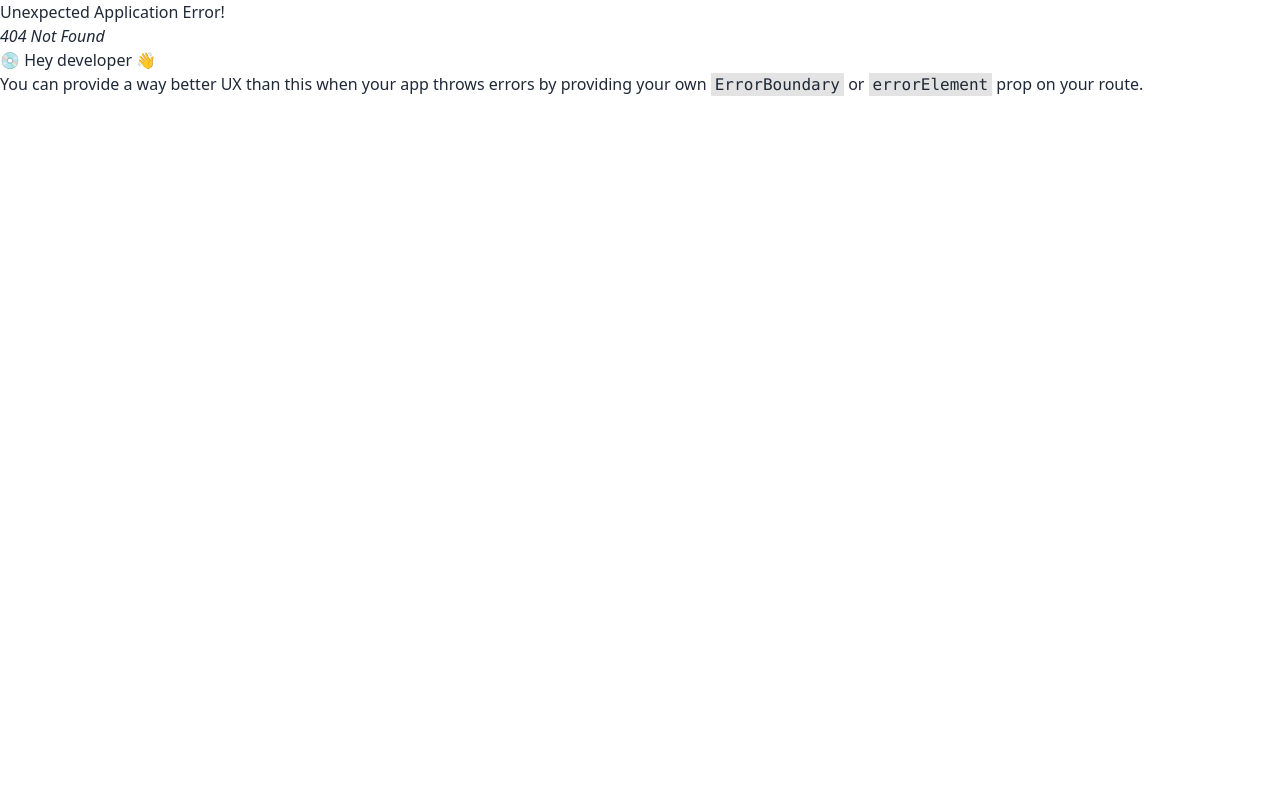
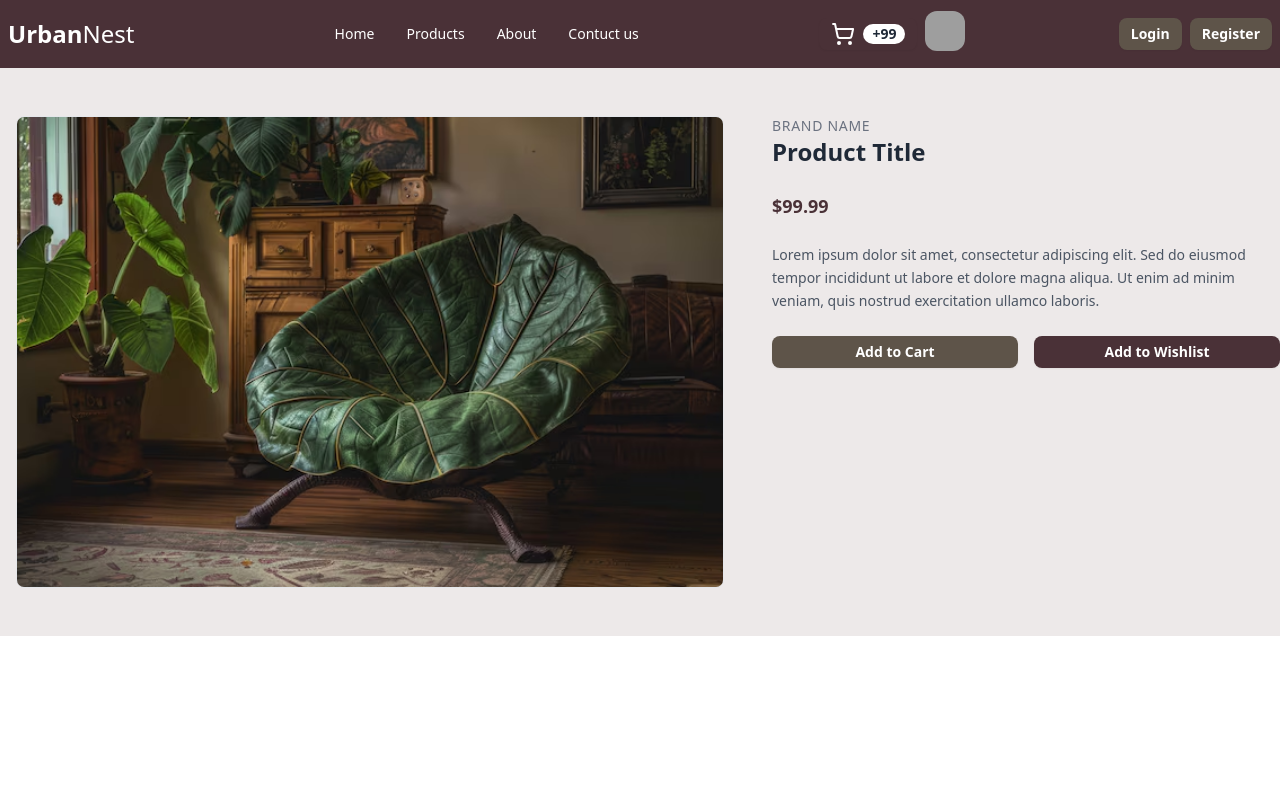
Before and after one commit to ahmed-jobayer/urban-nest-client, a React (Vite) app: page /product-details in a window 1280 px wide. Before the commit this address had no page. Shown: the top 800 px of the page. Built offline with nearby package versions, Linux system fonts and the light colour scheme; grey boxes are pictures that could not be loaded.

Commit message:
product details page design completed

```diff
--- a/src/components/Footer.jsx
+++ b/src/components/Footer.jsx
@@ -3,7 +3,7 @@ import { FiFacebook, FiYoutube } from "react-icons/fi";
 
 const Footer = () => {
   return (
-    <footer className="footer container mx-auto text-neutral-content p-10 max-w-5xl">
+    <footer className="footer container mx-auto text-neutral-content p-10 max-w-5xl mt-2">
       <aside className="flex items-center">
         <img className="w-1/12 rounded-lg" src="/public/logo.png" />
         <div>
--- a/src/components/GoogleLogin.jsx
+++ b/src/components/GoogleLogin.jsx
@@ -1,10 +1,29 @@
+import { FaGoogle } from "react-icons/fa6";
+import { useNavigate } from "react-router-dom";
 
 const GoogleLogin = () => {
-    return (
-        <div>
+  //   const { GoogleLogin } = useAuth();
+  const navigate = useNavigate();
 
-        </div>
-    );
+  const handleGoogleLogin = () => {
+    GoogleLogin().then(() => {
+      navigate("/");
+    });
+  };
+
+  return (
+    <div className="mt-6">
+      <div className="divider">OR</div>
+      <div className="flex justify-center">
+        <button
+          onClick={handleGoogleLogin}
+          className="btn btn-sm text-white bg-[#5E5449] hover:bg-[#4A3137] border-none w-full"
+        >
+          <FaGoogle className="text-xl" /> Google
+        </button>
+      </div>
+    </div>
+  );
 };
 
 export default GoogleLogin;
--- a/src/components/Navbar.jsx
+++ b/src/components/Navbar.jsx
@@ -1,4 +1,4 @@
-import {  NavLink } from "react-router-dom";
+import {  Link, NavLink } from "react-router-dom";
 import UserDropdown from "./UserDropdown";
 import { RiMenu2Fill } from "react-icons/ri";
 import { LuShoppingCart } from "react-icons/lu";
@@ -35,7 +35,7 @@ const Navbar = () => {
             {pages}
           </ul>
         </div>
-        <h2 className=" text-2xl"><span className="font-bold">Urban</span>Nest</h2>
+        <Link to='/'><h2 className=" text-2xl"><span className="font-bold">Urban</span>Nest</h2></Link>
       </div>
       <div className="navbar-center hidden lg:flex">
         <ul className="menu menu-horizontal px-1">{pages}</ul>
--- a/src/components/ProductCard.jsx
+++ b/src/components/ProductCard.jsx
@@ -3,7 +3,7 @@ const ProductCard = () => {
     <div className="card bg-base-100  shadow-xl">
       <figure>
         <img
-          src="https://img.daisyui.com/images/stock/photo-1606107557195-0e29a4b5b4aa.webp"
+          src="/register.avif"
           alt="Shoes"
         />
       </figure>
--- /dev/null
+++ b/src/components/ProductDetailsCard.jsx
@@ -0,0 +1,55 @@
+const ProductDetailsCard = () => {
+  return (
+    <div className="bg-[#EDE9E9]">
+      <div className="container mx-auto py-12 px-4">
+        <div className="grid grid-cols-12 gap-6 lg:gap-12">
+          {/* image section*/}
+          <div className="col-span-12 lg:col-span-7 order-1 lg:order-none">
+            <div className="w-full h-auto border rounded-lg overflow-hidden">
+              <img
+                src="/register.avif"
+                alt="Product"
+                className="object-cover w-full h-full"
+              />
+            </div>
+          </div>
+
+          {/* details section */}
+          <div className="col-span-12 lg:col-span-5 order-2 lg:order-none flex flex-col gap-6">
+            {/* brand */}
+            <div>
+              <h3 className="text-gray-500 text-sm uppercase tracking-wider">
+                Brand Name
+              </h3>
+              <h1 className="text-2xl font-bold">Product Title</h1>
+            </div>
+
+            {/* price */}
+            <div>
+              <p className="text-lg text-[#4A3137] font-semibold">$99.99</p>
+            </div>
+
+            {/* description */}
+            <div>
+              <p className="text-gray-600 text-sm leading-relaxed">
+                Lorem ipsum dolor sit amet, consectetur adipiscing elit. Sed do
+                eiusmod tempor incididunt ut labore et dolore magna aliqua. Ut
+                enim ad minim veniam, quis nostrud exercitation ullamco laboris.
+              </p>
+            </div>
+
+            {/* buttons */}
+            <div className="flex justify-between gap-4">
+              <button className="w-1/2 btn btn-sm text-white bg-[#5E5449] hover:bg-[#4A3137] border-none">Add to Cart</button>
+              <button className="w-1/2 btn btn-sm text-white bg-[#4A3137] hover:bg-[#5E5449] border-none">
+                Add to Wishlist
+              </button>
+            </div>
+          </div>
+        </div>
+      </div>
+    </div>
+  );
+};
+
+export default ProductDetailsCard;
--- a/src/pages/Login.jsx
+++ b/src/pages/Login.jsx
@@ -88,7 +88,7 @@ const Login = () => {
             <div className="flex justify-center">
               <button
                 type="submit"
-                className="w-1/2 btn btn-sm text-white bg-[#5E5449] hover:bg-[#4A3137] border-none"
+                className="w-full btn btn-sm text-white bg-[#5E5449] hover:bg-[#4A3137] border-none"
               >
                 Login
               </button>
@@ -102,7 +102,7 @@ const Login = () => {
             {/* to login */}
             <p className="text-sm text-center mt-4">
               Do not have an account?{" "}
-              <Link to="/login" className="text-blue-500 hover:underline">
+              <Link to="/register" className="text-blue-500 hover:underline">
                 Register here
               </Link>
             </p>
--- a/src/pages/Register.jsx
+++ b/src/pages/Register.jsx
@@ -150,7 +150,7 @@ const Register = () => {
           <div className="flex justify-center">
             <button
               type="submit"
-              className="w-1/2 btn btn-sm text-white bg-[#5E5449] hover:bg-[#4A3137] border-none"
+              className="w-full btn btn-sm text-white bg-[#5E5449] hover:bg-[#4A3137] border-none"
             >
               Register
             </button>
--- a/src/routes/routes.jsx
+++ b/src/routes/routes.jsx
@@ -6,6 +6,7 @@ import About from "../pages/About";
 import ContuctUs from "../pages/ContuctUs";
 import Register from "../pages/Register";
 import Login from "../pages/Login";
+import ProductDetailsCard from "../components/ProductDetailsCard";
 
 export const router = createBrowserRouter([
   {
@@ -36,6 +37,10 @@ export const router = createBrowserRouter([
         path: "/login",
         element:<Login/>
       },
+      {
+        path: "/product-details",
+        element:<ProductDetailsCard/>
+      },
     ],
   },
 ]);
```
